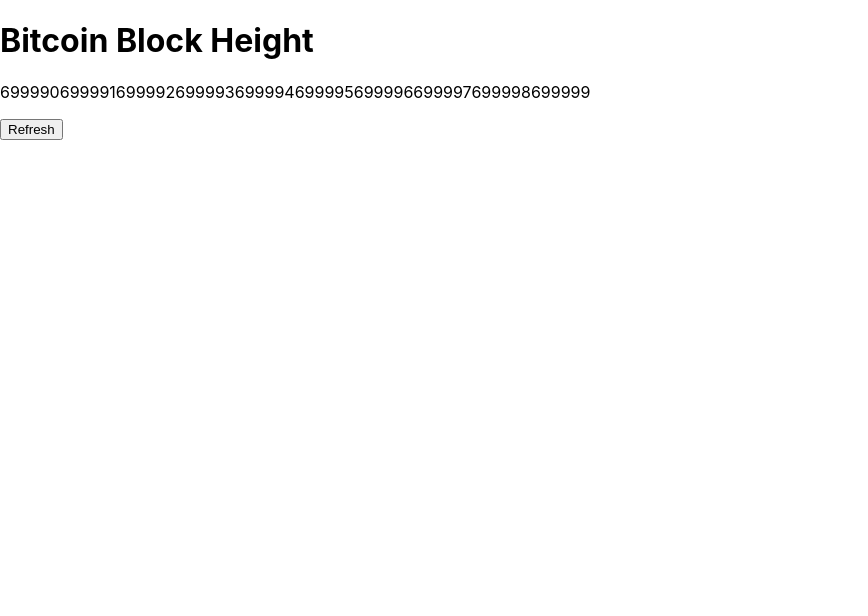
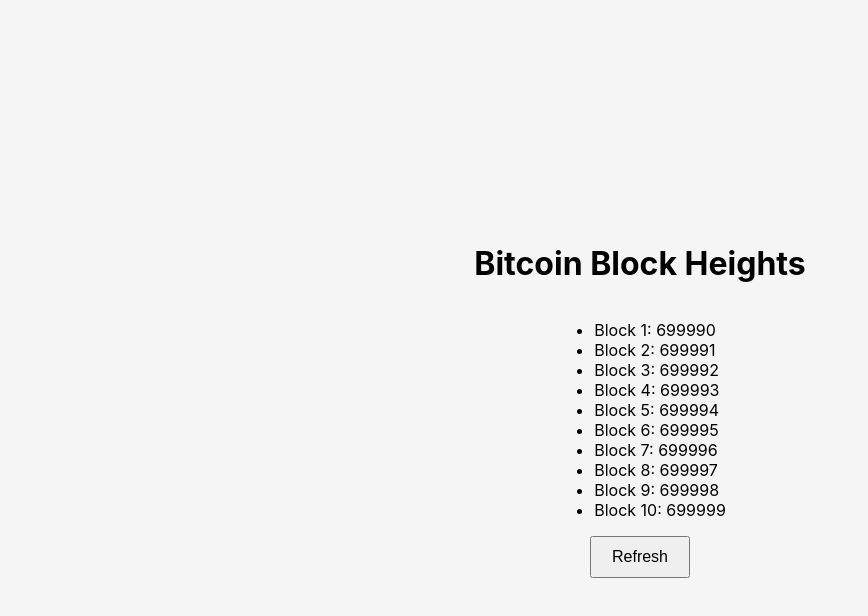
Before and after one commit to IchgehoernurmirZ/bitcoin-FE, a React (Create React App) app in the folder bitcoin-explorer-ui/: page / in a window 1280 px wide. Shown: the top 616 px of the page, without its empty margins (0-868 px from the left). Built offline with nearby package versions, Linux system fonts and the light colour scheme.

Commit message:
change styling

```diff
--- a/bitcoin-explorer-ui/src/components/BlockHeight.tsx
+++ b/bitcoin-explorer-ui/src/components/BlockHeight.tsx
@@ -1,35 +1,43 @@
-// src/components/BlockHeight.tsx
-
 import React, { useEffect, useState } from 'react';
+import './BlockHeight.css';
 
 const BlockHeight: React.FC = () => {
   const [blockHeights, setBlockHeights] = useState<number[]>([]);
 
   useEffect(() => {
-    const fetchBlockHeight = async () => {
+    const fetchBlockHeights = async () => {
       try {
         await new Promise((resolve) => setTimeout(resolve, 1000));
+
         const dummyData = [699990, 699991, 699992, 699993, 699994, 699995, 699996, 699997, 699998, 699999];
         setBlockHeights(dummyData);
 
-        // const response = await fetch('http://backend-endpoint/block-height');
+        // In future, replace with:
+        // const response = await fetch('http://your-backend-endpoint/block-heights');
         // const data = await response.json();
-        // setBlockHeight(data.blockHeight); // Assuming the response contains { blockHeight: number }
+        // setBlockHeights(data.blockHeights);
+
       } catch (error) {
-        console.error('Error fetching block height:', error);
+        console.error('Error fetching block heights:', error);
       }
     };
 
-    fetchBlockHeight();
+    fetchBlockHeights();
   }, []);
 
   return (
     <div className="container">
-      <h1>Bitcoin Block Height</h1>
-      {blockHeights !== null ? (
-        <p className="height">{blockHeights}</p>
+      <h1>Bitcoin Block Heights</h1>
+      {blockHeights.length > 0 ? (
+        <ul className="block-list">
+          {blockHeights.map((blockHeight, index) => (
+            <li key={index} className="block-item">
+              Block {index + 1}: {blockHeight}
+            </li>
+          ))}
+        </ul>
       ) : (
-        <p>Loading block height...</p>
+        <p>Loading block heights...</p>
       )}
       <button onClick={() => window.location.reload()} className="button">
         Refresh
```
